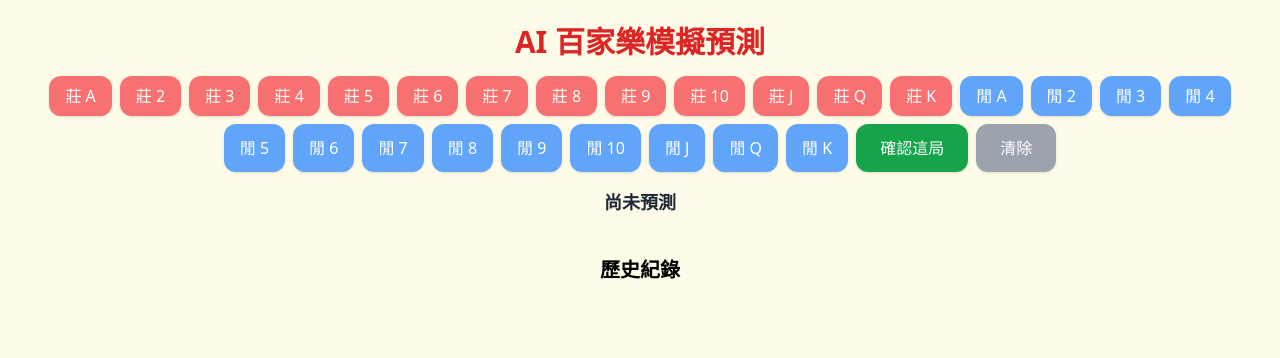
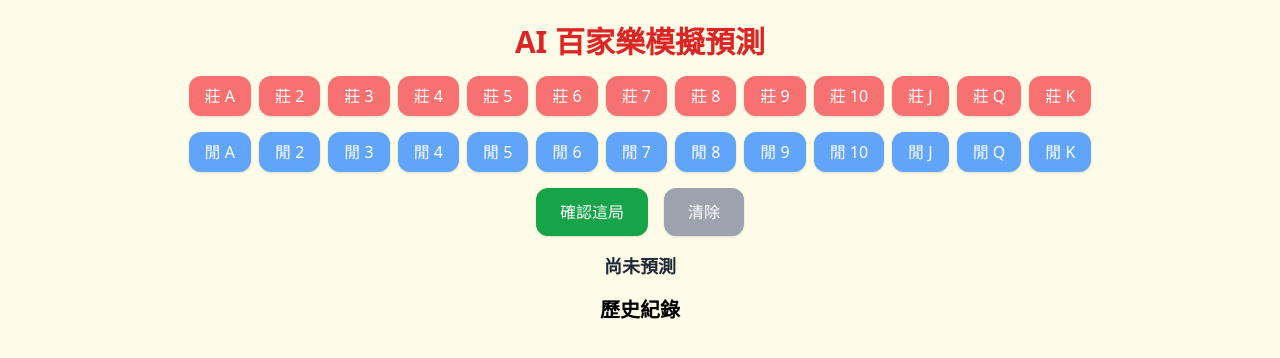
Before and after one commit to fenggou55688/new-ai, a React (Vite) app: page / in a window 1280 px wide. Shown: the top 358 px of the page. Built offline with nearby package versions, Linux system fonts and the light colour scheme.

Commit message:
Update App.jsx

```diff
--- a/src/App.jsx
+++ b/src/App.jsx
@@ -127,22 +127,36 @@
     <div className="min-h-screen bg-yellow-50 flex flex-col items-center p-6 text-center space-y-4">
       <h1 className="text-3xl font-bold text-red-600">AI 百家樂模擬預測</h1>
 
+      {/* 莊家按鈕列 */}
+      <div className="flex flex-col items-center space-y-2">
         <div className="flex flex-wrap justify-center gap-2">
           {ranks.map((r) => (
             <button key={r} onClick={() => addCard('banker', r)} className="bg-red-400 text-white px-4 py-2 rounded-xl shadow">
               莊 {r}
             </button>
           ))}
+        </div>
+      </div>
+
+      {/* 閒家按鈕列 */}
+      <div className="flex flex-col items-center space-y-2">
+        <div className="flex flex-wrap justify-center gap-2">
           {ranks.map((r) => (
             <button key={r + 'p'} onClick={() => addCard('player', r)} className="bg-blue-400 text-white px-4 py-2 rounded-xl shadow">
               閒 {r}
             </button>
           ))}
+        </div>
+      </div>
+
+      {/* 確認與清除按鈕 */}
+      <div className="flex space-x-4 mt-4">
         <button onClick={confirmRound} className="bg-green-600 text-white px-6 py-3 rounded-xl shadow">確認這局</button>
         <button onClick={clearHistory} className="bg-gray-400 text-white px-6 py-3 rounded-xl shadow">清除</button>
       </div>
 
-      <div className="text-lg font-semibold text-gray-800">
+      {/* 預測結果顯示 */}
+      <div className="text-lg font-semibold text-gray-800 mt-4">
         {result ? (
           <>
             <div>預測勝率：</div>
@@ -153,8 +167,9 @@
         )}
       </div>
 
-      <div className="w-full max-w-md">
-        <h2 className="text-xl font-bold mt-6">歷史紀錄</h2>
+      {/* 歷史紀錄顯示 */}
+      <div className="w-full max-w-md mt-6">
+        <h2 className="text-xl font-bold">歷史紀錄</h2>
         <ul className="text-left text-gray-700 space-y-1">
           {history.map((round, i) => (
             <li key={i}>
```
Lines whose indentation alone changed are shown as unchanged.
